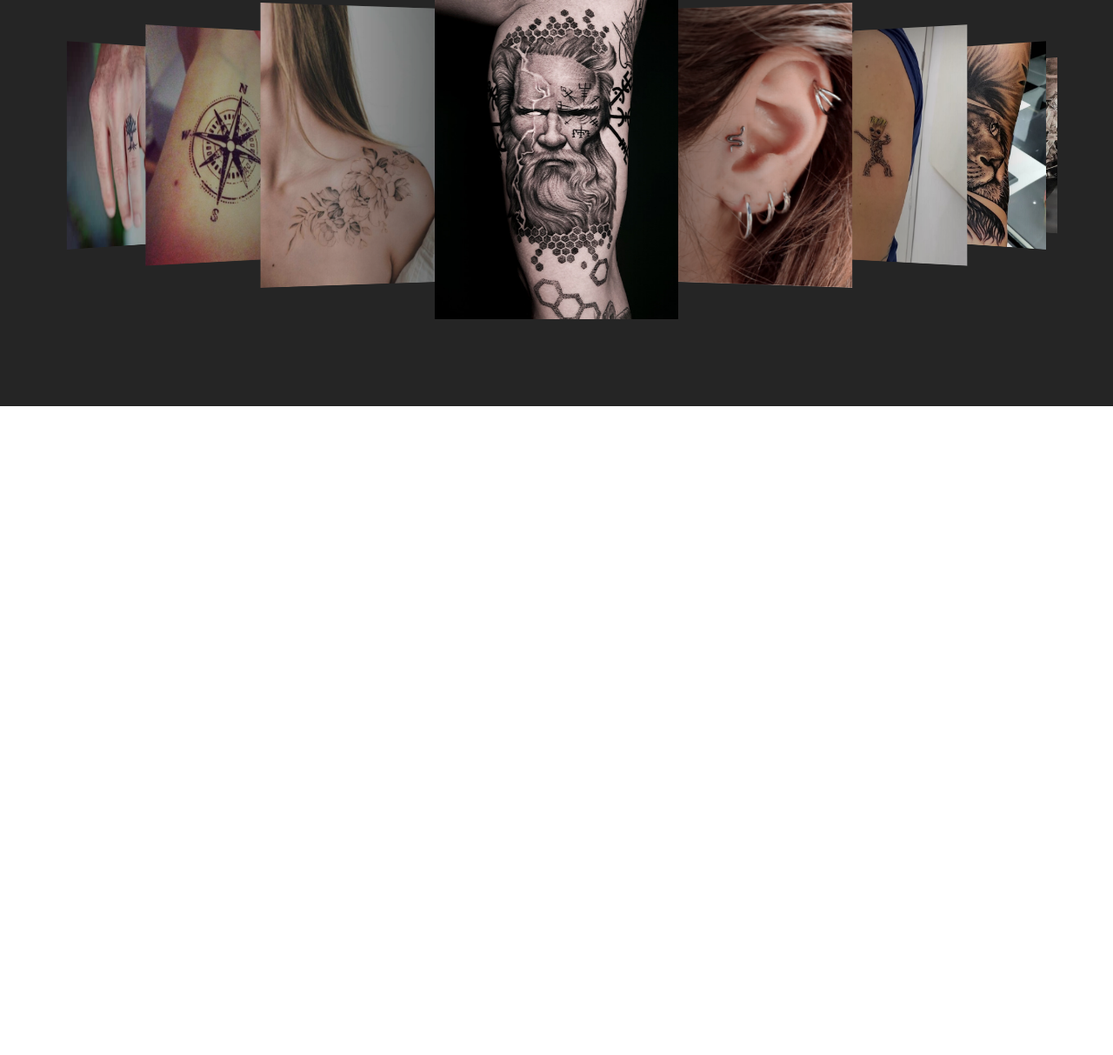
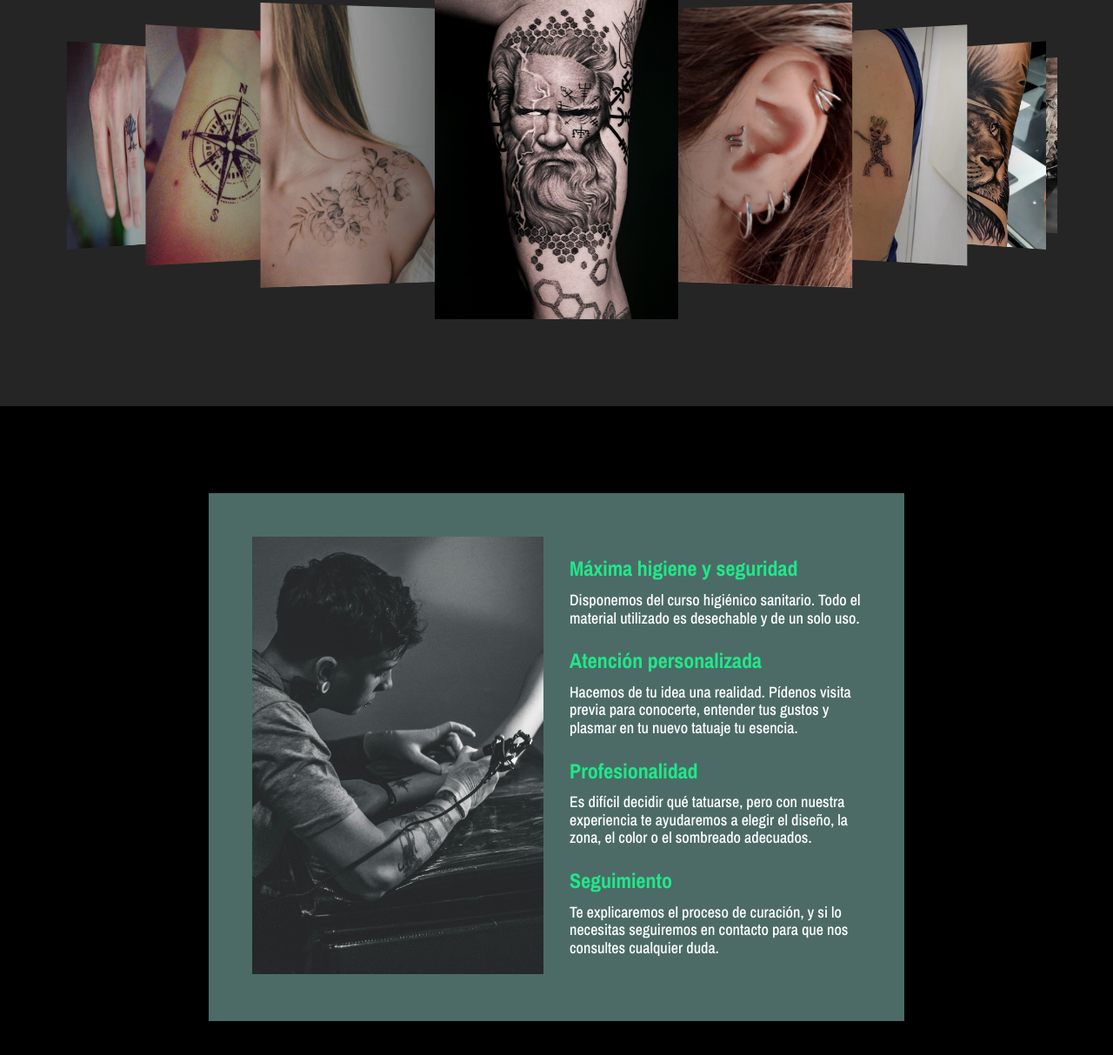
Before and after one commit to denardots/tatuajes, a website built with Vite: page index.html in a window 1280 px wide. Shown: the part 1035-2248 px from the top of the page at 87% size. Before the commit the page ends 1502 px from the top, so only its background shows below. Built offline with nearby package versions, Linux system fonts and the light colour scheme.

Commit message:
beneficios finalizados

```diff
--- a/index.html
+++ b/index.html
@@ -88,65 +88,33 @@
           </div>
         </section>
       </div>
-
-      <!-- GALERÍA -->
-
-      <!-- <section class="about-section" id="about">
-        <div class="section-content">
-          <div class="about-image-wrapper">
-            <img src="public/images/about-image.jpg" alt="About" class="about-image">
+      <section class="servicios">
+        <div class="info-container">
+          <div class="image-box">
+              <img src="public/images/servicios.jpeg" alt="Imagen">
           </div>
-          <div class="about-details">
-            <h2 class="section-title">About Us</h2>
-            <p class="text">At Coffee House in Berndorf, Germany, we pride ourselves on being a go-to destination for coffee lovers and conversation seekers alike. We're dedicated to providing an exceptional coffee experience in a cozy and inviting atmosphere, where guests can relax, unwind, and enjoy their time in confort.</p>
-            <div class="social-link-list">
-              <a href="#" class="social-link"><i class="fa-brands fa-facebook"></i></a>
-              <a href="#" class="social-link"><i class="fa-brands fa-instagram"></i></a>
-              <a href="#" class="social-link"><i class="fa-brands fa-twitter"></i></a>
-            </div>
+          <div class="text-box">
+            <ul class="text-box-list">
+              <li>
+                <h3>Máxima higiene y seguridad</h3>
+                <p>Disponemos del curso higiénico sanitario. Todo el material utilizado es desechable y de un solo uso.</p>
+              </li>
+              <li>
+                <h3>Atención personalizada</h3>
+                <p>Hacemos de tu idea una realidad. Pídenos visita previa para conocerte, entender tus gustos y plasmar en tu nuevo tatuaje tu esencia.</p>
+              </li>
+              <li>
+                <h3>Profesionalidad</h3>
+                <p>Es difícil decidir qué tatuarse, pero con nuestra experiencia te ayudaremos a elegir el diseño, la zona, el color o el sombreado adecuados.</p>
+              </li>
+              <li>
+                <h3>Seguimiento</h3>
+                <p>Te explicaremos el proceso de curación, y si lo necesitas seguiremos en contacto para que nos consultes cualquier duda.</p>
+              </li>
+            </ul>
           </div>
         </div>
       </section>
-
-      <section class="testimonials-section" id="testimonials">
-        <h2 class="section-title">Testimonials</h2>
-        <div class="section-content">
-          <div class="slider-container swiper">
-            <div class="slider-wrapper">
-              <ul class="testimonials-list swiper-wrapper">
-                <li class="testimonial swiper-slide">
-                  <img src="public/images/user-1.jpg" alt="User" class="user-image">
-                  <h3 class="name">Sarah Johnson</h3>
-                  <i class="feedback">"Loved the French roast. Perfectly balanced and rich. Will order again!"</i>
-                </li>
-                <li class="testimonial swiper-slide">
-                  <img src="public/images/user-2.jpg" alt="User" class="user-image">
-                  <h3 class="name">James Wilson</h3>
-                  <i class="feedback">"Great espresso blend! Smooth and bold flavor. Fast shipping too!"</i>
-                </li>
-                <li class="testimonial swiper-slide">
-                  <img src="public/images/user-3.jpg" alt="User" class="user-image">
-                  <h3 class="name">Michael Brown</h3>
-                  <i class="feedback">"Fantastic mocha flavor. Fresh and aromatic. Quick shipping!"</i>
-                </li>
-                <li class="testimonial swiper-slide">
-                  <img src="public/images/user-4.jpg" alt="User" class="user-image">
-                  <h3 class="name">Emily Harris</h3>
-                  <i class="feedback">"Excelent quality! Fresh beans and quick delivery. Highly recommend."</i>
-                </li>
-                <li class="testimonial swiper-slide">
-                  <img src="public/images/user-5.jpg" alt="User" class="user-image">
-                  <h3 class="name">Anthony Thompson</h3>
-                  <i class="feedback">"Best decaf I've tried! Smooth and flavorful. Arrived promptly."</i>
-                </li>
-              </ul>
-              <div class="swiper-pagination"></div>
-              <div class="swiper-slide-button swiper-button-prev"></div>
-              <div class="swiper-slide-button swiper-button-next"></div>
-            </div>
-          </div>
-        </div>
-      </section> -->
     </main>
     <script src="https://cdn.jsdelivr.net/npm/swiper@11/swiper-bundle.min.js"></script>
     <script type="module" src="/src/main.js"></script>
--- a/public/style.css
+++ b/public/style.css
@@ -207,6 +207,44 @@ header .navbar {
 
 }
 
+.servicios {
+  padding: 100px 0;
+  background-color: #000;
+}
+
+.info-container {
+  display: flex;
+  align-items: center;
+  gap: 30px;
+  max-width: 800px;
+  margin: auto;
+  padding: 50px;
+  background-color: #4c6b66;
+}
+
+.info-container .image-box {
+  width: 50%;
+}
+
+.info-container .text-box {
+  width: 50%;
+  color: #fff;
+  font-size: var(--font-size-m);
+  font-weight: var(--font-weight-medium);
+}
+
+.info-container .text-box-list {
+  display: flex;
+  flex-direction: column;
+  gap: 25px;
+}
+
+.info-container .text-box-list li h3 {
+  margin-bottom: 12px;
+  font-size: var(--font-size-l);
+  color: #1fe88a;
+}
+
 @media(max-width:991px) {
   .search {
       padding: 30px 30px 0 30px;
@@ -216,109 +254,6 @@ header .navbar {
       padding: 30px;
   }
 }
-
-/* .about-section {
-  padding: 120px 0;
-  background-color: var(--light-pink-color);
-}
-
-.about-section .section-content {
-  display: flex;
-  justify-content: space-between;
-  align-items: center;
-  gap: 50px;
-}
-
-.about-section .about-image-wrapper .about-image {
-  width: 400px;
-  height: 400px;
-  border-radius: var(--border-radius-circle);
-  object-fit: cover;
-}
-
-.about-section .about-details {
-  max-width: 50%;
-}
-
-.about-section .about-details .section-title {
-  padding: 0;
-}
-
-.about-section .about-details .text {
-  margin: 50px 0 30px;
-  font-size: var(--font-size-m);
-  line-height: 30px;
-  text-align: center;
-}
-
-.about-section .social-link-list {
-  display: flex;
-  justify-content: center;
-  gap: 25px;
-}
-
-.about-section .social-link-list .social-link {
-  font-size: var(--font-size-l);
-  color: var(--primary-color);
-  transition: 0.2s ease;
-}
-
-.about-section .social-link-list .social-link:hover {
-  color: var(--secondary-color);
-}
-
-.testimonials-section {
-  padding: 50px 0 100px;
-  background-color: var(--light-pink-color);
-}
-
-.testimonials-section .slider-wrapper {
-  overflow: hidden;
-  margin: 0 60px 50px;
-}
-
-.testimonials-section .testimonial {
-  display: flex;
-  flex-direction: column;
-  align-items: center;
-  text-align: center;
-  padding: 35px;
-  user-select: none;
-}
-
-.testimonials-section .testimonial .user-image {
-  width: 180px;
-  height: 180px;
-  margin-bottom: 50px;
-  border-radius: var(--border-radius-circle);
-  object-fit: cover;
-}
-
-.testimonials-section .testimonial .name {
-  margin-bottom: 16px;
-  font-size: var(--font-size-m);
-}
-
-.testimonials-section .testimonial .feedback {
-  line-height: 25px;
-}
-
-.testimonials-section .swiper-pagination-bullet {
-  width: 15px;
-  height: 15px;
-  background-color: var(--secondary-color);
-  opacity: 1;
-}
-
-.testimonials-section .swiper-slide-button {
-  margin-top: -50px;
-  color: var(--secondary-color);
-  transition: 0.3s ease;
-}
-
-.testimonials-section .swiper-slide-button:hover {
-  color: var(--primary-color);
-} */
 
 @media screen and (max-width: 1024px) {
   .menu-section .menu-list {
@@ -397,17 +332,6 @@ header .navbar {
     padding: 30px 20px 20px;
     text-align: center;
   }
-  /* .about-section .section-content {
-    flex-direction: column-reverse;
-    gap: 70px;
-  }
-
-  .about-section .about-image-wrapper .about-image {
-    width: 100%;
-    height: 100%;
-    max-width: 250px;
-    aspect-ratio: 1/1;
-  } */
 }
 
 @media screen and (max-width: 640px) {
@@ -427,4 +351,24 @@ header .navbar {
   .testimonials-section .swiper-slide-button {
     display: none;
   }
+
+  .info-container {
+    width: 90%;
+    flex-direction: column;
+  }
+  .info-container .image-box, .info-container .text-box {
+    width: 100%;
+  }
+  .info-container .text-box {
+    text-align: center;
+  }
+  .info-container .text-box-list {
+    gap: 15px;
+  }
 }
+
+@media screen and (max-width: 430px) {
+  .info-container {
+    padding: 20px;
+  }
+}
```
Also changed, not shown: src/main.js (+0 -26 lines), public/images/servicios.jpeg (added).
